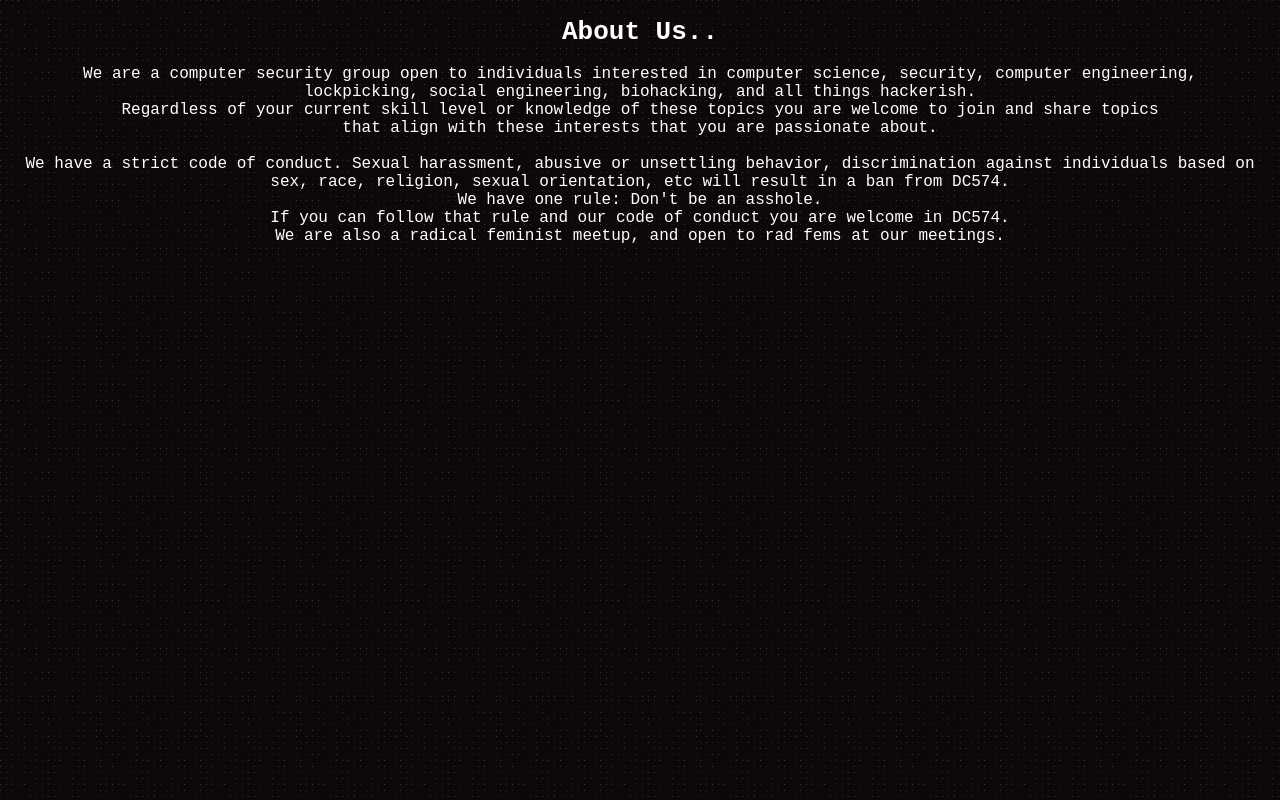
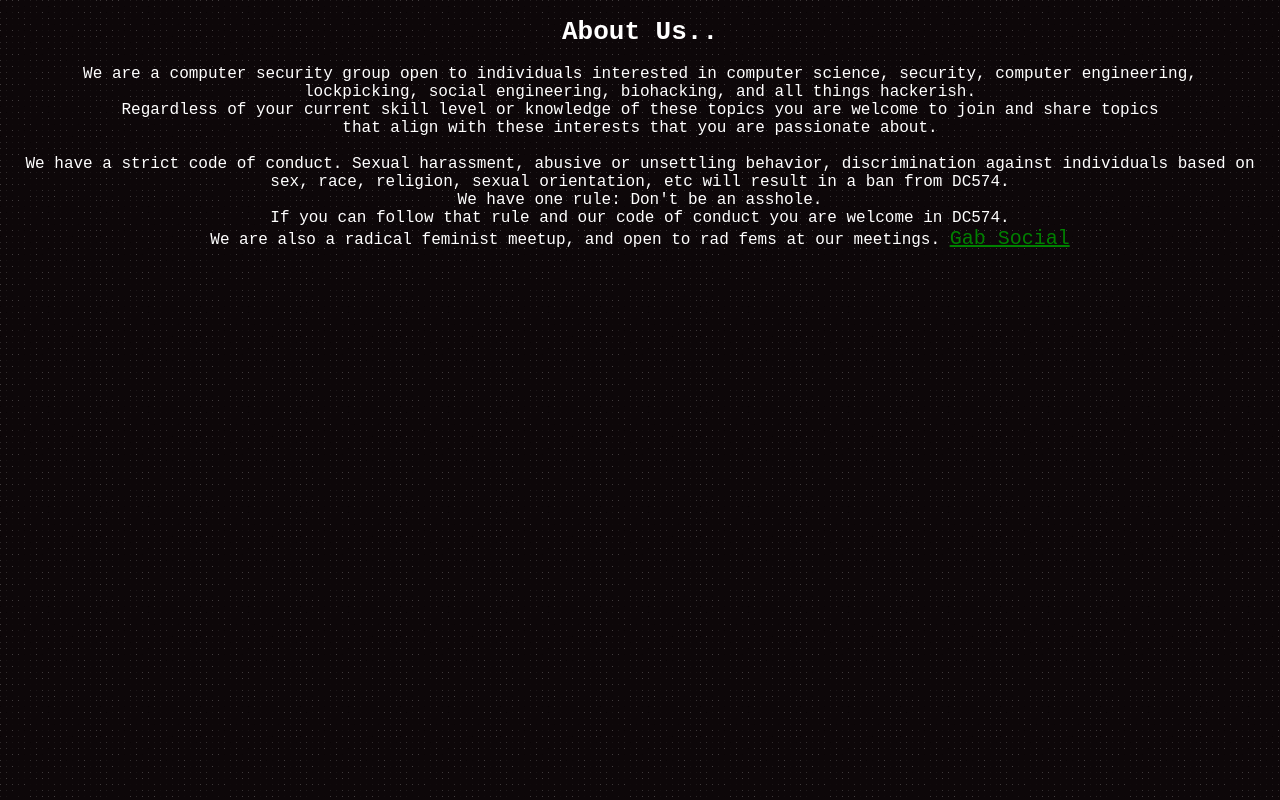
Before and after one commit to 0xhegemon1c/DC574, a plain HTML site: page about.html in a window 1280 px wide. Drawn offline with Linux system fonts and the light colour scheme.

Commit message:
Update about.html

```diff
--- a/about.html
+++ b/about.html
@@ -21,6 +21,6 @@
   sex, race, religion, sexual orientation, etc will result in a ban from DC574. <br>
   We have one rule: Don't be an asshole. <br>
   If you can follow that rule and our code of conduct you are welcome in DC574. <br>
-  We are also a radical feminist meetup, and open to rad fems at our meetings. </p>
+  We are also a radical feminist meetup, and open to rad fems at our meetings. <a rel="me" href="https://spinster.xyz/@Squiddy">Gab Social</a> </p>
   </body>
 </html>
```
